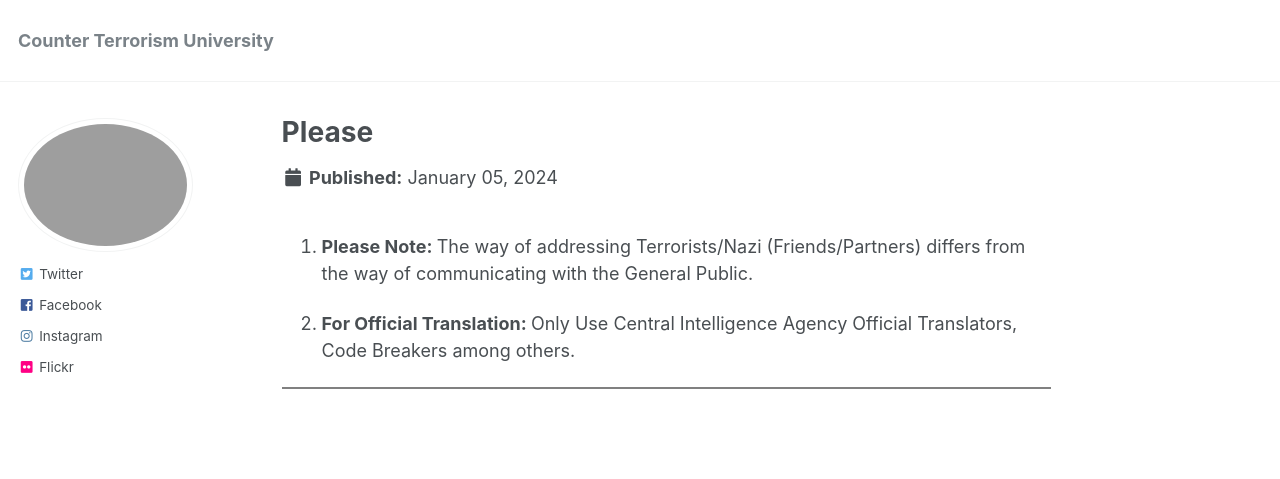
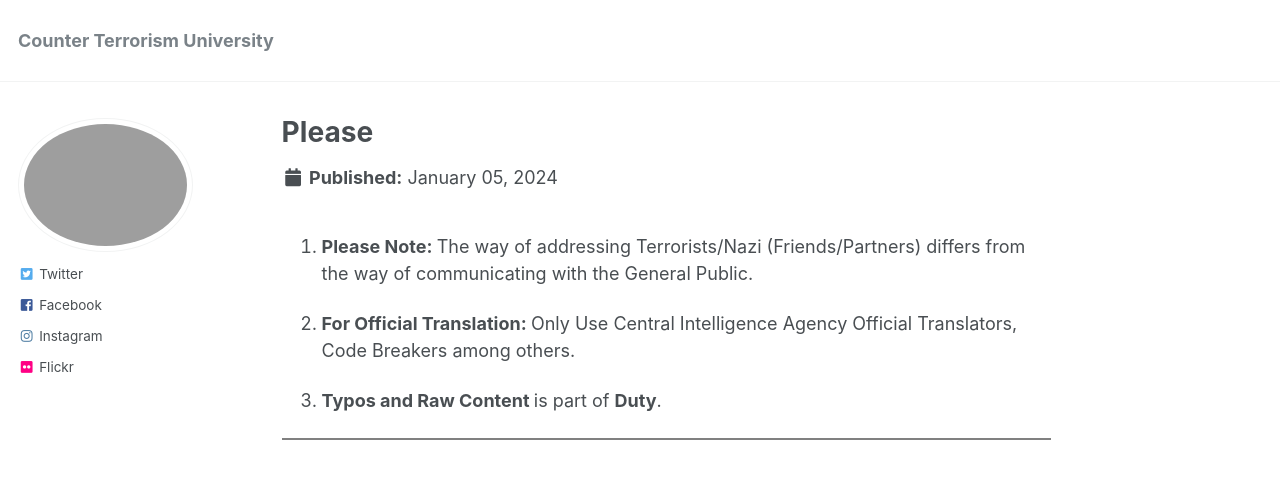
Before and after one commit to phdcsseiden/phdcsseiden.github.io, a Jekyll site: the page built from _pages/Please.md, in a window 1280 px wide. Shown: the top 479 px of the page. Built offline with Jekyll 4.4.1, drawn with Linux system fonts in a browser that asks for light colours.

Commit message:
Update Please.md

```diff
--- a/_pages/Please.md
+++ b/_pages/Please.md
@@ -19,5 +19,8 @@ modified: 2024-01-05
 2. <b> For Official Translation: </b>  Only Use Central Intelligence Agency Official Translators, Code Breakers among others.
 
 
+3. <b> Typos and Raw Content </b> is part of <b>Duty</b>.
+
+
 
 <hr style="height:2px;border-width:0;color:gray;background-color:gray">
```
